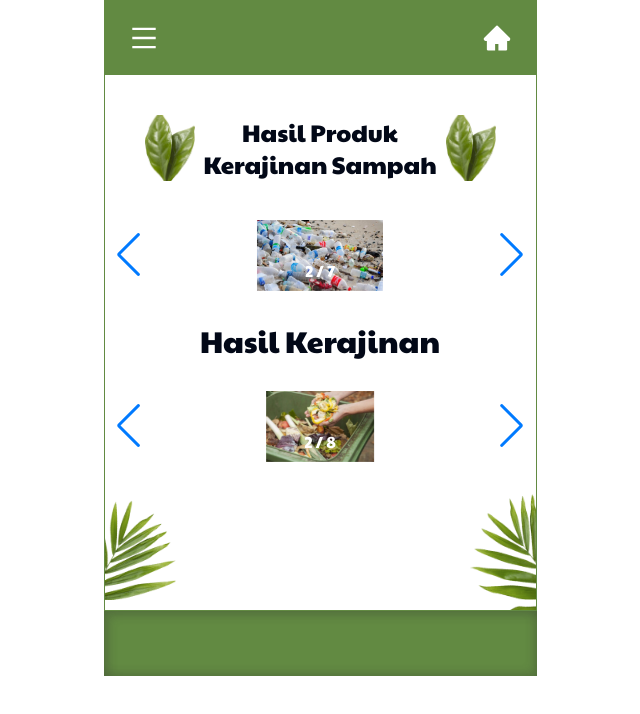
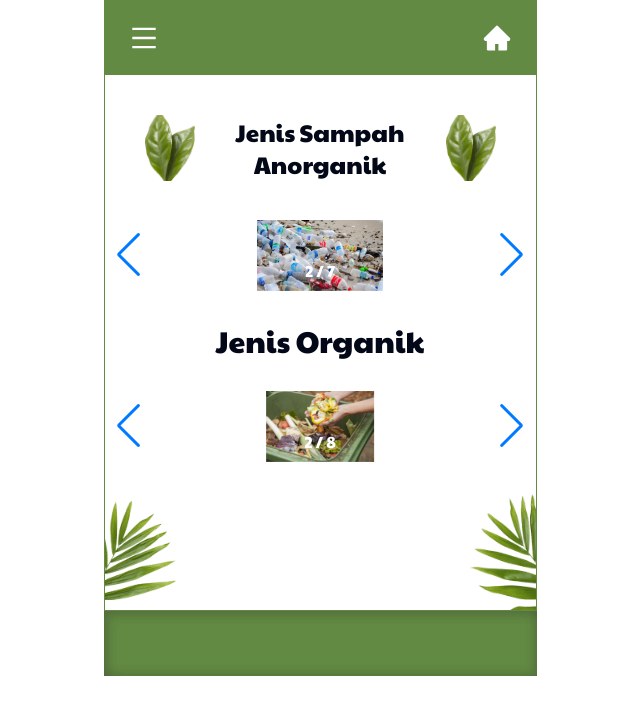
Before and after one commit to pandupan/tarunatani-banksampah, a Next.js app: page /jenissampah in a window 1280 px wide. Shown: the top 714 px of the page, without its empty margins (320-960 px from the left). Built offline with nearby package versions, Linux system fonts and the light colour scheme; a web font is replaced by a local one.

Commit message:
try fix-1

```diff
--- a/app/artikeltarunatani/page.tsx
+++ b/app/artikeltarunatani/page.tsx
@@ -36,7 +36,7 @@ import 'swiper/css/pagination'
           />
       </div>
 
-      <div className="flex flex-col justify-center pt-[-1] items-center w-[320px] sm:min-w-[430px] aspect-video h-full space-y-8 mx-auto">
+      <div className="flex flex-col justify-center pt-[-1] items-center w-[320px] sm:min-w-[430px] h-full space-y-8 mx-auto">
 
         <h2 className="text-3xl text-left underline-offset-4 mt-10">Artikel Terbaru</h2>
 
--- a/app/jenissampah/page.tsx
+++ b/app/jenissampah/page.tsx
@@ -25,7 +25,7 @@ import 'swiper/css/pagination'
           width={50}
           height={80}
           />
-          <h2 className="text-2xl text-center underline-offset-4 my-10">Hasil Produk Kerajinan Sampah</h2>
+          <h2 className="text-2xl text-center underline-offset-4 my-10">Jenis Sampah Anorganik</h2>
           <Image
           src="/images/leaf-4.png"
           alt="leaf"
@@ -57,7 +57,7 @@ import 'swiper/css/pagination'
             </SwiperSlide>
           ))}
         </Swiper>
-        <h2 className="text-3xl text-left underline-offset-4 mt-10">Hasil Kerajinan</h2>
+        <h2 className="text-3xl text-left underline-offset-4 mt-10">Jenis Organik</h2>
         <Swiper
           navigation
           pagination={{type : "fraction"}}
```
